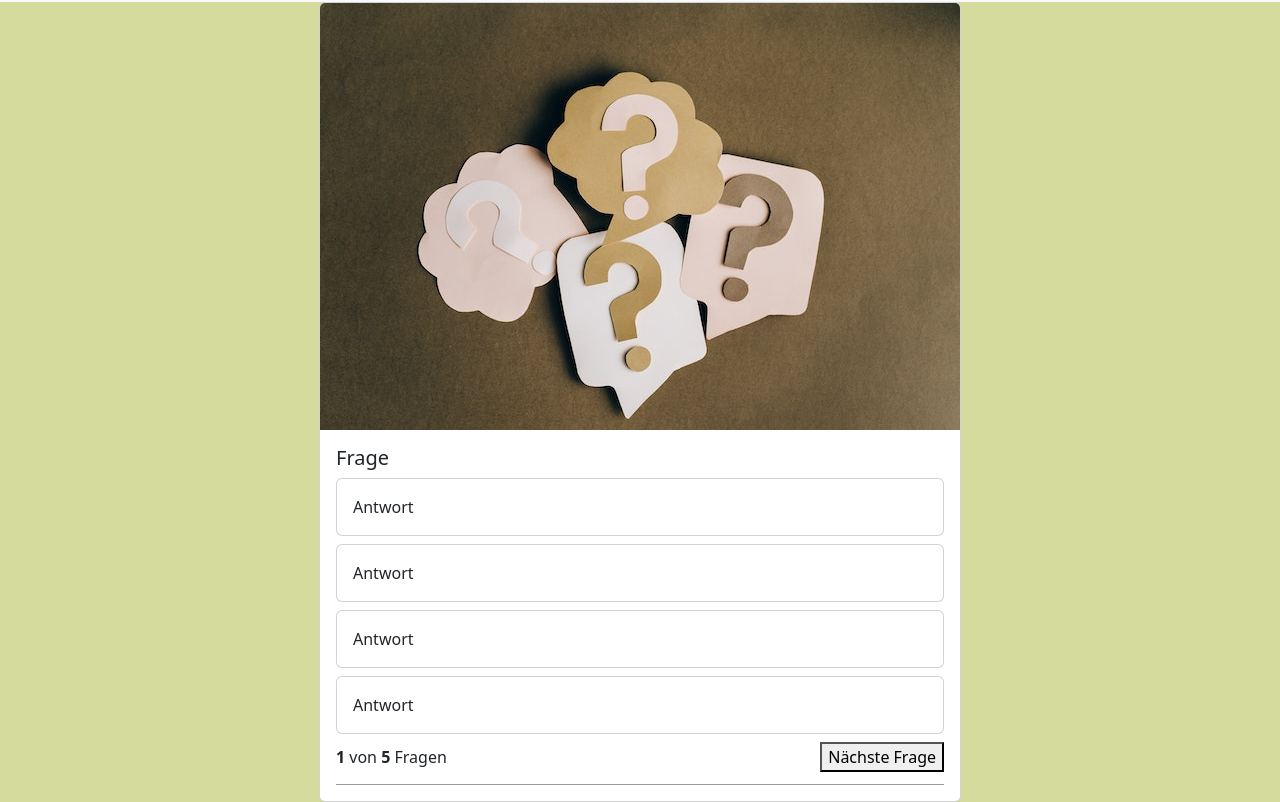
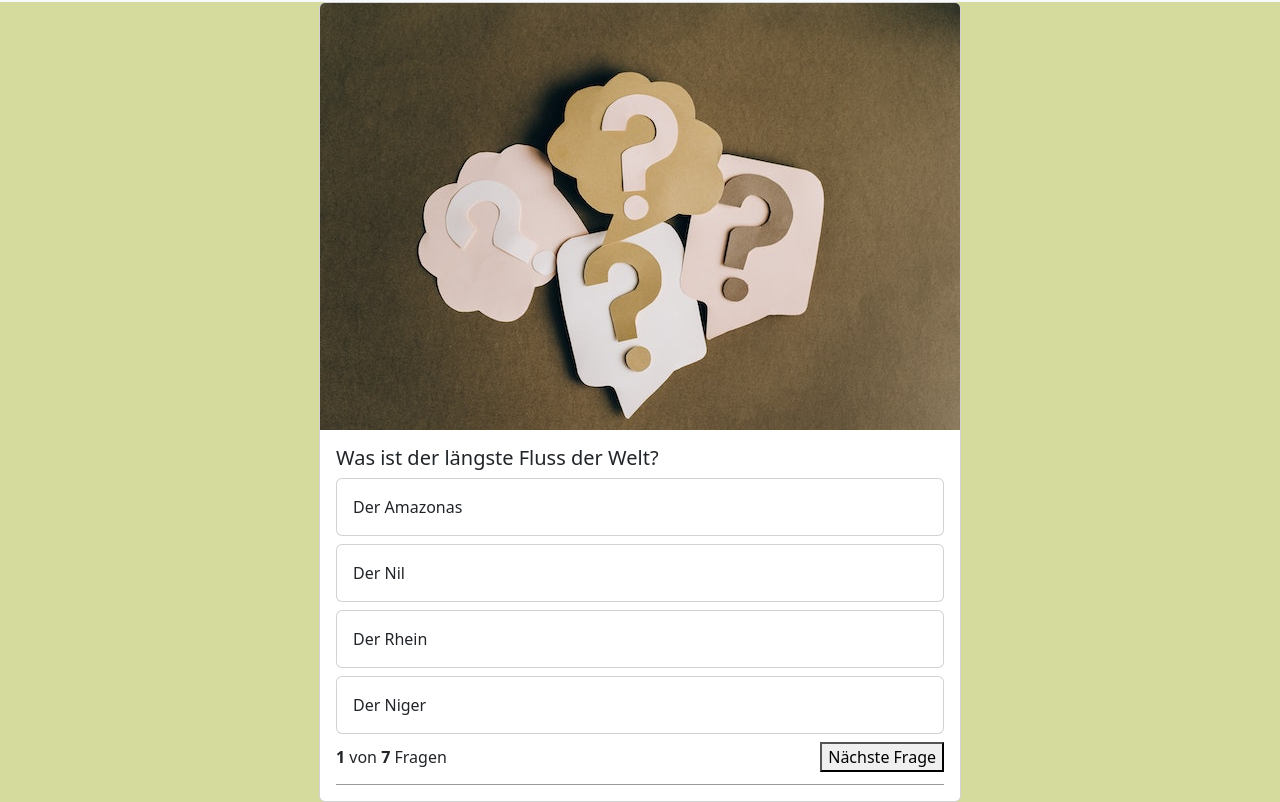
Before and after one commit to AleksandarMiler/QuizApp, a plain HTML site: page index.html in a window 1280 px wide. Shown: the part 48-850 px from the top of the page. Drawn offline with nearby package versions, Linux system fonts and the light colour scheme.

Commit message:
html- id's & js- showQuestion function added

```diff
--- a/index.html
+++ b/index.html
@@ -13,7 +13,7 @@
     <link href="https://cdn.jsdelivr.net/npm/bootstrap@5.3.0-alpha1/dist/css/bootstrap.min.css" rel="stylesheet" integrity="sha384-GLhlTQ8iRABdZLl6O3oVMWSktQOp6b7In1Zl3/Jr59b6EGGoI1aFkw7cmDA6j6gD" crossorigin="anonymous">
     <script src="https://cdn.jsdelivr.net/npm/bootstrap@5.3.0-alpha1/dist/js/bootstrap.bundle.min.js" integrity="sha384-w76AqPfDkMBDXo30jS1Sgez6pr3x5MlQ1ZAGC+nuZB+EYdgRZgiwxhTBTkF7CXvN" crossorigin="anonymous"></script>
 </head>
-<body>
+<body onload="init()">
     <nav class="navbar bg-body-tertiary">
         <div class="container-fluid">
           <span class="navbar-brand mb-0 h1">QuizApp</span>
@@ -23,30 +23,30 @@
     <div class="card" >
         <img src="img/pexels-leeloo-thefirst-5428836.jpg" class="card-img-top" >
         <div class="card-body">
-          <h5 class="card-title">Frage</h5>
-          <div class="card mb-2">
-            <div class="card-body">
+          <h5 class="card-title" id="questionText">Frage</h5>
+          <div class="card quiz-answer-card mb-2">
+            <div class="card-body" id="answer_1">
               Antwort
             </div>
           </div>
 
-          <div class="card mb-2">
-            <div class="card-body">
+          <div class="card quiz-answer-card mb-2">
+            <div class="card-body" id="answer_2">
               Antwort
             </div>
           </div>
-          <div class="card mb-2">
-            <div class="card-body">
+          <div class="card quiz-answer-card mb-2">
+            <div class="card-body" id="answer_3">
               Antwort
             </div>
           </div>
-          <div class="card mb-2">
-            <div class="card-body">
+          <div class="card quiz-answer-card mb-2">
+            <div class="card-body" id="answer_4">
               Antwort
             </div>
           </div>
         <div class="quiz-footer">
-            <span><b>1</b> von <b>5</b> Fragen</span>
+            <span><b>1</b> von <b id="allQuestions">5</b> Fragen</span>
             <button>Nächste Frage</button>
         </div>
       </div>
--- a/script.js
+++ b/script.js
@@ -62,3 +62,21 @@ let questions = [
         "rightAnswer" : 2
     }
 ];
+let currentQuestion = 0;
+
+function init() {
+    document.getElementById('allQuestions').innerHTML = questions.length;
+    showQuestion();
+}
+
+function showQuestion() {
+    let question = questions[currentQuestion];
+    document.getElementById('questionText').innerHTML = question['question'];
+
+    document.getElementById('answer_1').innerHTML = question['answer_1'];
+    document.getElementById('answer_2').innerHTML = question['answer_2'];
+    document.getElementById('answer_3').innerHTML = question['answer_3'];
+    document.getElementById('answer_4').innerHTML = question['answer_4'];
+
+
+}
--- a/style.css
+++ b/style.css
@@ -18,3 +18,8 @@ body {
     border-bottom: 1px solid rgba(0, 0, 0, 0.4);
     padding-bottom: 12px;
 }
+
+.quiz-answer-card:hover {
+    cursor: pointer;
+    background-color: rgba(0, 0, 0, 0.04);
+}
```
